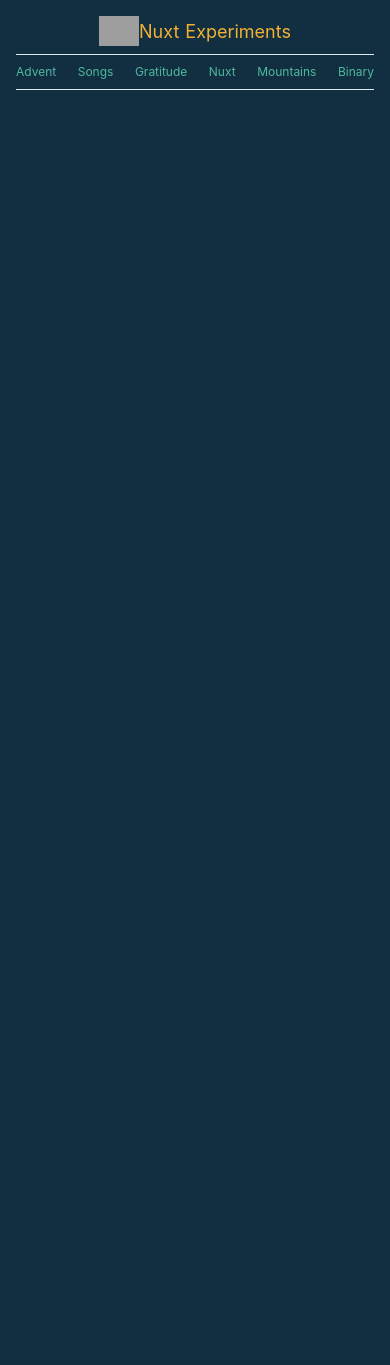
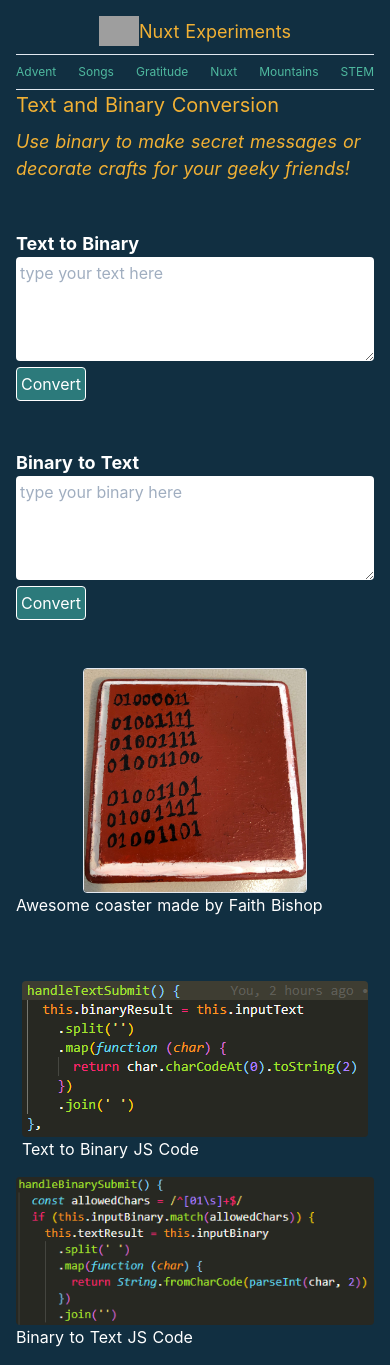
Before and after one commit to ethyl2/nuxt-experiment, a Nuxt app: page /stem/binary in a window 390 px wide. Before the commit the page ends 844 px from the top, so only its background shows below. Built offline with nearby package versions, Linux system fonts and the light colour scheme; grey boxes are pictures that could not be loaded.

Commit message:
Feat: Adds STEM parent page for navigating to binary and elements pages

```diff
--- a/components/TheNavBar.vue
+++ b/components/TheNavBar.vue
@@ -13,7 +13,7 @@
         <nuxt-link to="/gratitude">Gratitude</nuxt-link>
         <nuxt-link to="/aboutNuxt">Nuxt</nuxt-link>
         <nuxt-link to="/mountains">Mountains</nuxt-link>
-        <nuxt-link to="/binary">Binary</nuxt-link>
+        <nuxt-link to="/stem">STEM</nuxt-link>
       </div>
     </div>
   </nav>
--- /dev/null
+++ b/pages/stem/binary.vue
@@ -0,0 +1,168 @@
+<template>
+  <div class="container flex flex-col">
+    <h1 class="text-bold text-xl md:text-4xl pb-2">
+      Text and Binary Conversion
+    </h1>
+    <h2 class="text-lg md:text-2xl italic pb-12">
+      Use binary to make secret messages or decorate crafts for your geeky
+      friends!
+    </h2>
+    <div class="grid grid-cols-1 md:grid-cols-2 w-full gap-x-2 gap-y-6">
+      <form class="w-full" @submit.prevent="handleTextSubmit">
+        <label for="original-text" class="font-bold pb-1 text-lg"
+          >Text to Binary</label
+        >
+        <textarea
+          id="original-text"
+          v-model="inputText"
+          class="text-black p-1 rounded w-full"
+          type="text"
+          placeholder="type your text here"
+          name="original-text"
+          rows="4"
+          required
+        />
+        <button
+          class="border border-white rounded p-1 bg-teal-700 hover:bg-teal-800"
+          :class="[
+            toBinaryIsDisabled ? 'cursor-not-allowed' : 'cursor-pointer',
+          ]"
+          type="submit"
+          :disabled="toBinaryIsDisabled"
+        >
+          Convert
+        </button>
+      </form>
+      <div class="w-full">
+        <p v-if="binaryResult" class="font-bold pb-1 text-lg text-teal-400">
+          Binary Result:
+        </p>
+        <p v-if="binaryResult" class="w-full overflow-y-auto">
+          {{ binaryResult }}
+        </p>
+        <input id="text-results-box" v-model="binaryResult" type="hidden" />
+        <button
+          v-if="binaryResult.length > 0"
+          class="border border-white rounded p-1 mt-2 bg-teal-700 hover:bg-teal-800"
+          type="button"
+          @click="selectAllText"
+        >
+          Copy Binary to Clipboard
+        </button>
+      </div>
+      <form class="w-full" @submit.prevent="handleBinarySubmit">
+        <label for="original-binary" class="font-bold pb-1 text-lg"
+          >Binary to Text</label
+        >
+        <textarea
+          id="original-binary"
+          v-model="inputBinary"
+          class="text-black p-1 rounded w-full"
+          type="text"
+          placeholder="type your binary here"
+          name="original-binary"
+          rows="4"
+          required
+        />
+        <button
+          class="border border-white rounded p-1 bg-teal-700 hover:bg-teal-800"
+          :class="[toTextIsDisabled ? 'cursor-not-allowed' : 'cursor-pointer']"
+          type="submit"
+          :disabled="toTextIsDisabled"
+        >
+          Convert
+        </button>
+      </form>
+      <div class="w-full">
+        <p v-if="textResult" class="font-bold pb-1 text-lg text-teal-400">
+          Text Result:
+        </p>
+        <p v-if="textResult">{{ textResult }}</p>
+      </div>
+    </div>
+
+    <img
+      class="w-56 mx-auto border rounded mt-6"
+      src="/binaryCoaster.jpg"
+      alt="binary coaster"
+    />
+    <figcaption>Awesome coaster made by Faith Bishop</figcaption>
+
+    <div
+      class="flex flex-col md:flex-row items-center justify-around md:items-stretch mt-16 md:space-x-5 space-y-4 md:space-y-0"
+    >
+      <div class="flex flex-col">
+        <img
+          class="w-full mx-auto rounded"
+          src="/textToBinary.png"
+          alt="text to binary code"
+        />
+        <figcaption>Text to Binary JS Code</figcaption>
+      </div>
+
+      <div class="flex flex-col">
+        <img
+          class="w-full mx-auto rounded"
+          src="/binaryToText.png"
+          alt="binary to text code"
+        />
+        <figcaption>Binary to Text JS Code</figcaption>
+      </div>
+    </div>
+  </div>
+</template>
+
+<script>
+export default {
+  name: 'Binary',
+  data() {
+    return {
+      inputText: '',
+      binaryResult: '',
+      inputBinary: '',
+      textResult: '',
+    }
+  },
+  computed: {
+    toBinaryIsDisabled() {
+      return this.inputText.length < 1
+    },
+    toTextIsDisabled() {
+      return this.inputBinary.length < 1
+    },
+  },
+  methods: {
+    handleTextSubmit() {
+      this.binaryResult = this.inputText
+        .trim()
+        .split('')
+        .map(function (char) {
+          return char.charCodeAt(0).toString(2)
+        })
+        .join(' ')
+    },
+    handleBinarySubmit() {
+      const allowedChars = /^[01\s]+$/
+      if (this.inputBinary.match(allowedChars)) {
+        this.textResult = this.inputBinary
+          .trim()
+          .split(' ')
+          .map(function (char) {
+            return String.fromCharCode(parseInt(char, 2))
+          })
+          .join('')
+      } else {
+        this.textResult = 'Sorry, input was not valid binary. Try again!'
+      }
+    },
+    selectAllText() {
+      const textToCopy = document.querySelector('#text-results-box')
+      textToCopy.setAttribute('type', 'text')
+      textToCopy.select()
+      document.execCommand('copy')
+      textToCopy.setAttribute('type', 'hidden')
+      window.getSelection().removeAllRanges()
+    },
+  },
+}
+</script>
--- /dev/null
+++ b/pages/stem/index.vue
@@ -0,0 +1,26 @@
+<template>
+  <div
+    class="flex flex-col justify-center items-center text-center m-2 md:m-16 md:flex-row md:space-x-4"
+  >
+    <img
+      src="/binaryShield.png"
+      alt="binary shield"
+      class="w:1/3 mx-auto my-4 order-2 md:order-1"
+    />
+    <div class="flex flex-col space-y-6 order-1 md:order-2">
+      <h1 class="text-5xl">STEM</h1>
+      <nav class="flex flex-col text-lg space-y-4">
+        <nuxt-link to="/stem/binary"
+          >Converting Between Text and Binary</nuxt-link
+        >
+        <nuxt-link to="/stem/elements"
+          >Creating Words and Passwords from Periodic Table Symbols</nuxt-link
+        >
+      </nav>
+    </div>
+  </div>
+</template>
+
+<script>
+export default {}
+</script>
```
Also changed, not shown: pages/stem/elements.vue (renamed from pages/elements.vue), static/binaryShield.png (added).
